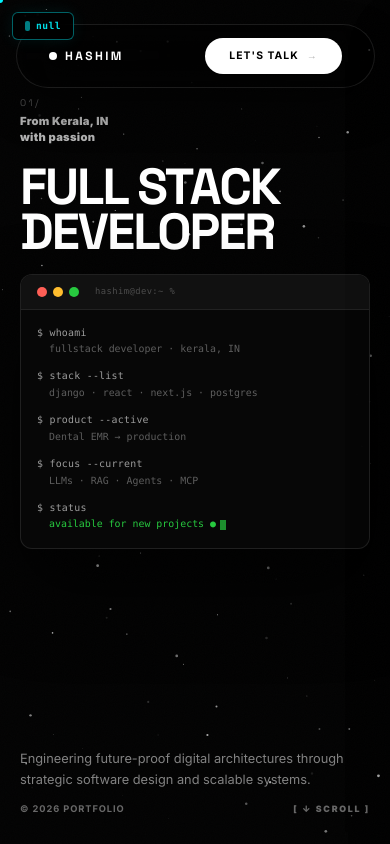
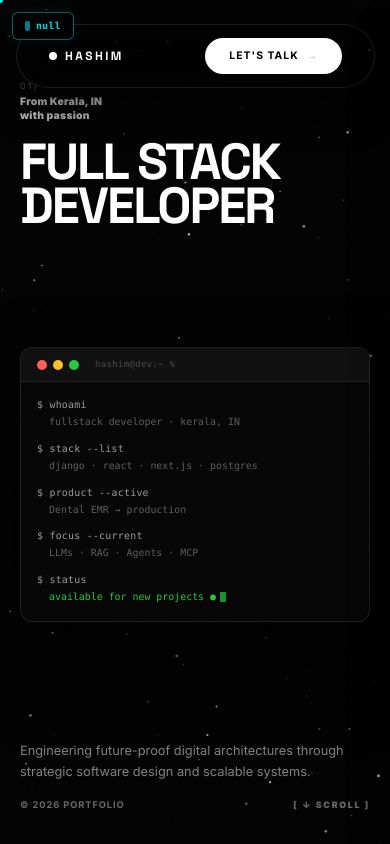
Before and after one commit to mohas7im/PortFolio, a Next.js app: page / in a window 390 px wide. Shown: the top 844 px of the page. Built offline with nearby package versions, Linux system fonts and the light colour scheme.

Commit message:
style(hero): distribute spacing perfectly for mobile view

```diff
--- a/components/Hero.tsx
+++ b/components/Hero.tsx
@@ -204,22 +204,22 @@ export default function Hero({ loaded }: { loaded: boolean }) {
       {/* ══════════════════════════════════════
           MOBILE LAYOUT  (hidden md+)
       ══════════════════════════════════════ */}
-      <div className="flex md:hidden flex-col h-full px-5 pt-24 pb-7 relative z-10 gap-5">
+      <div className="flex md:hidden flex-col h-full px-5 pt-20 pb-8 relative z-10">
 
-        {/* Index label */}
-        <div className="hero-corner flex flex-col gap-1">
-          <span className="text-white/30 font-heading text-[0.6rem] tracking-[0.25em] uppercase">01/</span>
-          <span className="text-white/70 text-[0.7rem] font-black tracking-wide font-body leading-snug">
+        {/* Top: Index + Title */}
+        <div className="flex flex-col gap-4">
+          <div className="hero-corner flex flex-col gap-0.5">
+            <span className="text-white/30 font-heading text-[0.55rem] tracking-[0.25em] uppercase">01/</span>
+            <span className="text-white/70 text-[0.65rem] font-black tracking-wide font-body leading-snug">
               From Kerala, IN<br />with passion
             </span>
           </div>
 
-        {/* Big title */}
           <div className="flex flex-col leading-none">
             <div className="overflow-hidden">
               <div
                 className="hero-title-line font-heading font-black text-white uppercase"
-              style={{ fontSize: "clamp(2.8rem, 13vw, 4.5rem)", letterSpacing: "-0.04em", lineHeight: 0.88 }}
+                style={{ fontSize: "clamp(2.5rem, 13vw, 4.5rem)", letterSpacing: "-0.04em", lineHeight: 0.88 }}
               >
                 FULL STACK
               </div>
@@ -227,20 +227,23 @@ export default function Hero({ loaded }: { loaded: boolean }) {
             <div className="overflow-hidden">
               <div
                 className="hero-title-line font-heading font-black text-white uppercase"
-              style={{ fontSize: "clamp(2.8rem, 13vw, 4.5rem)", letterSpacing: "-0.04em", lineHeight: 0.88 }}
+                style={{ fontSize: "clamp(2.5rem, 13vw, 4.5rem)", letterSpacing: "-0.04em", lineHeight: 0.88 }}
               >
                 DEVELOPER
               </div>
             </div>
           </div>
+        </div>
 
-        {/* Static terminal */}
-        <div className="w-full">
+        {/* Middle: Centered Static terminal */}
+        <div className="w-full flex-1 flex flex-col items-center justify-center py-6">
+          <div className="w-full max-w-[400px]">
             <TerminalCard innerRef={terminalRef} />
           </div>
+        </div>
 
-        {/* Description + scroll cue */}
-        <div className="hero-subheading mt-auto flex flex-col gap-3">
+        {/* Bottom: Description + scroll cue */}
+        <div className="hero-subheading flex flex-col gap-4 mt-auto">
           <p className="font-body text-[0.8rem] leading-[1.65] text-white/50">
             Engineering future-proof digital architectures through strategic software design and scalable systems.
           </p>
```
Lines whose indentation alone changed are shown as unchanged.
